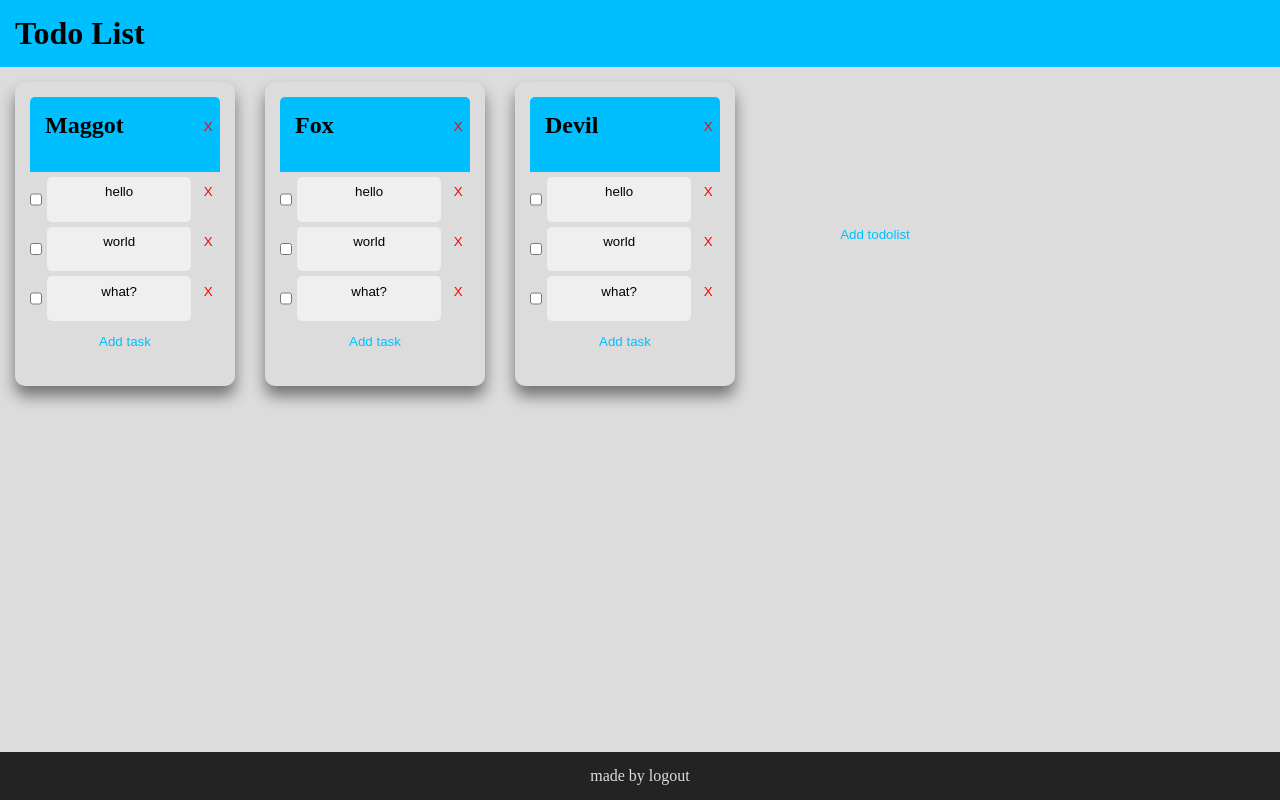
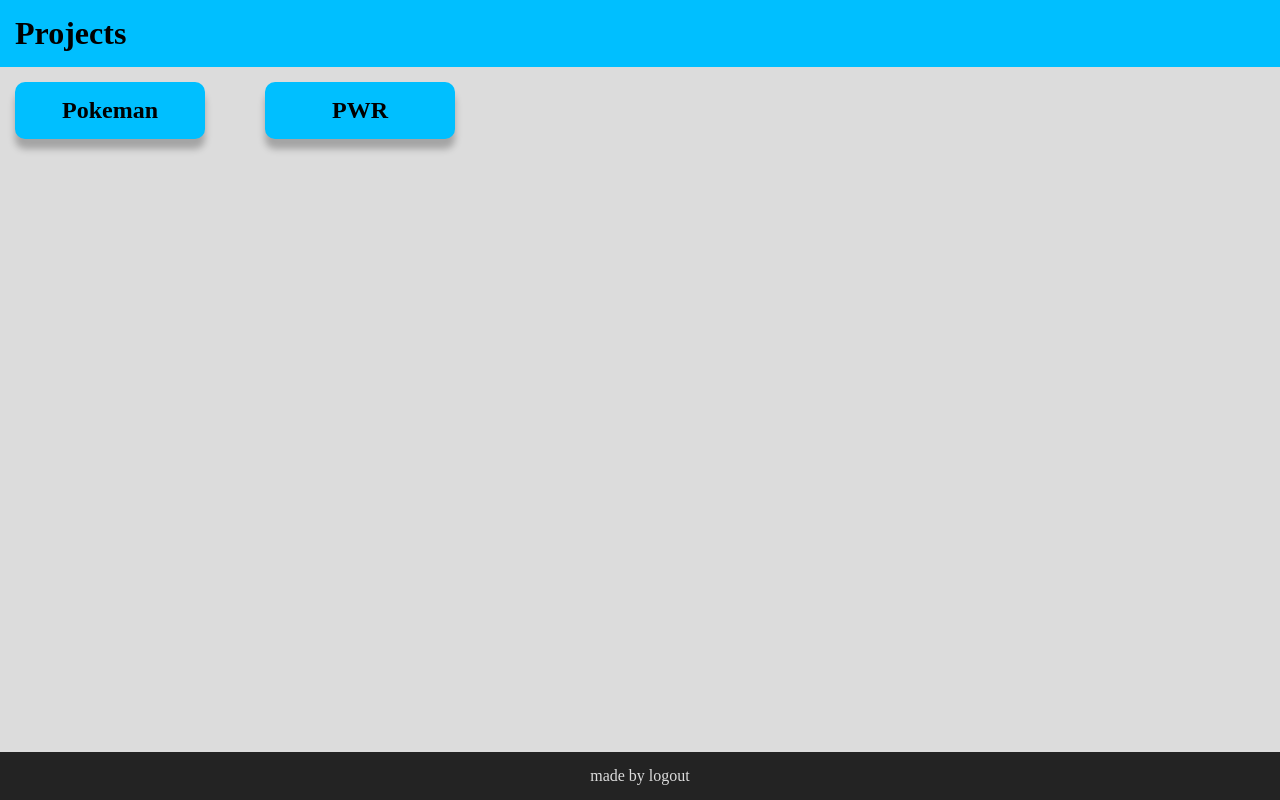
Before and after one commit to mvbertos/odin_project_todolist, a website built with webpack: page src/template.html in a window 1280 px wide. Built offline with nearby package versions, Linux system fonts and the light colour scheme.

Commit message:
added project selection

```diff
--- a/src/css/style.css
+++ b/src/css/style.css
@@ -28,6 +28,15 @@ body {
 .content > header {
   padding: var(--padding);
   background-color: var(--lightBlue);
+  display: grid;
+  grid-template-columns: min-content 1fr;
+  gap: var(--gap);
+}
+
+.content > header > button {
+  border-radius: 10px;
+  padding: 2px;
+  background: transparent;
 }
 
 .content .todoList {
@@ -148,3 +157,15 @@ form footer .add {
   background-color: rgb(35, 35, 35);
   color: gainsboro;
 }
+
+.projectCard {
+  margin: var(--margin);
+  padding: var(--padding);
+  background-color: var(--lightBlue);
+  box-shadow: 0px 10px 7px rgba(0, 0, 0, 0.253);
+  border-radius: 10px;
+  border: none;
+  height: min-content;
+  width: 20ch;
+  text-align: center;
+}
--- a/src/js/index.js
+++ b/src/js/index.js
@@ -6,7 +6,8 @@ import { UI } from "./ui";
 
 const ui = new UI();
 
-const todoListArray = [
+const projectArray = [
+  new Project("Pokeman", "", [
     new TodoList("helloWorld", "Maggot", [
       new Task("td1", "hello"),
       new Task("td2", "world"),
@@ -22,6 +23,24 @@ const todoListArray = [
       new Task("td2", "world"),
       new Task("td3", "what?"),
     ]),
+  ]),
+  new Project("PWR", "", [
+    new TodoList("helloWorld", "Maggot", [
+      new Task("td1", "hello"),
+      new Task("td2", "world"),
+      new Task("td3", "what?"),
+    ]),
+    new TodoList("helloWorld1", "Fox", [
+      new Task("td1", "hello"),
+      new Task("td2", "world"),
+      new Task("td3", "what?"),
+    ]),
+    new TodoList("helloWorld2", "Devil", [
+      new Task("td1", "hello"),
+      new Task("td2", "world"),
+      new Task("td3", "what?"),
+    ]),
+  ]),
 ];
 
 const content = document.getElementById("content");
@@ -29,9 +48,12 @@ content.className = "content";
 
 //header
 const header = document.createElement("header");
-const headerLabel = document.createElement("h1");
-headerLabel.textContent = "Todo List";
-header.appendChild(headerLabel);
+const headerLabelEl = document.createElement("h1");
+headerLabelEl.textContent = "Todo List";
+const buttonReturnEl = document.createElement("button");
+buttonReturnEl.textContent = "<-";
+header.append(buttonReturnEl, headerLabelEl);
+buttonReturnEl.hidden = true;
 
 //List
 const todolistDivEl = document.createElement("div");
@@ -43,21 +65,24 @@ footer.textContent = "made by logout";
 
 content.append(header, todolistDivEl, footer);
 
-function display() {
+function displayTodoList(todoListArray = []) {
   todolistDivEl.innerHTML = "";
+  buttonReturnEl.addEventListener("click", (_) => {
+    displayProject(projectArray);
+  });
   //populate todolist
   for (let i = 0; i < todoListArray.length; i++) {
     const e = todoListArray[i];
     todolistDivEl.appendChild(
-      ui.createTodoList(
+      ui.createTodoListCard(
         e,
         (ntl) => {
           todoListArray[i] = ntl;
-          display();
+          displayTodoList(todoListArray);
         },
         () => {
           todoListArray.splice(i, 1);
-          display();
+          displayTodoList(todoListArray);
         },
       ),
     );
@@ -67,11 +92,27 @@ function display() {
       ui.createForm([{ name: "Title", value: "", type: "Text" }], (v) => {
         todoListArray.push(new TodoList(v["Title"], v["Title"]));
         ui.showPopup(null);
-        display();
+        displayTodoList(todoListArray);
       }),
     );
   });
   todolistDivEl.appendChild(addTodoButtonEl);
 }
 
-display();
+function displayProject(projectArray = []) {
+  todolistDivEl.innerHTML = "";
+  buttonReturnEl.hidden = true;
+  headerLabelEl.textContent = "Projects";
+  for (let i = 0; i < projectArray.length; i++) {
+    const e = projectArray[i];
+    todolistDivEl.appendChild(
+      ui.createProjectCard(e.title, (_) => {
+        buttonReturnEl.hidden = false;
+        headerLabelEl.textContent = e.title;
+        displayTodoList(e.todoListArray);
+      }),
+    );
+  }
+}
+
+displayProject(projectArray);
--- a/src/js/ui.js
+++ b/src/js/ui.js
@@ -1,3 +1,4 @@
+import { Project } from "./project";
 import { Task } from "./task";
 import { TodoList } from "./todo_list";
 
@@ -71,7 +72,20 @@ class UI {
     return formEl;
   }
 
-  createTodoList(
+  createProjectCard(title = "", click = (e) => {}) {
+    const projCard = document.createElement("div");
+    projCard.className = "projectCard";
+
+    const titleEl = document.createElement("h2");
+    titleEl.textContent = title;
+    projCard.appendChild(titleEl);
+    projCard.addEventListener("click", (e) => {
+      click(e);
+    });
+    return projCard;
+  }
+
+  createTodoListCard(
     todoList = new TodoList(),
     changed = (newTodoList) => {},
     remove = () => {},
```
Lines whose indentation alone changed are shown as unchanged.
